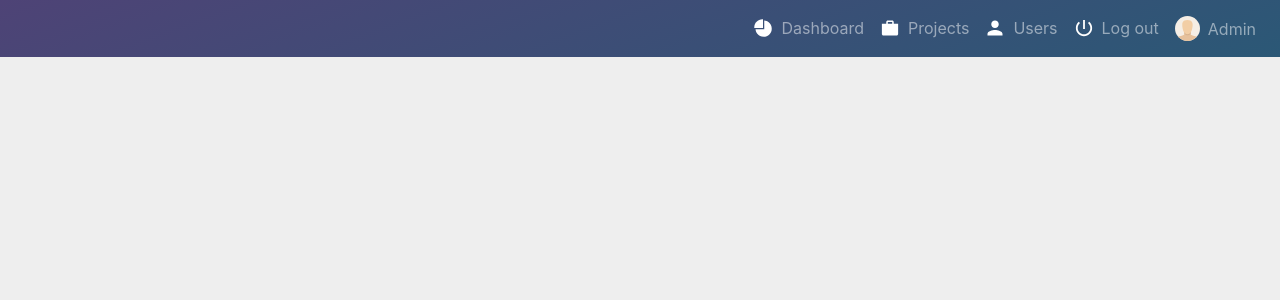
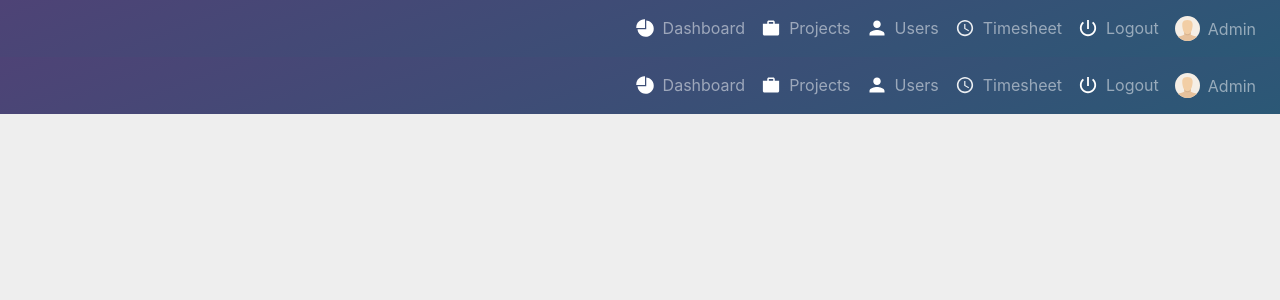
Before and after one commit to clara-kaku/Timesheet, an Angular app: page /navbar in a window 1280 px wide. Before the commit this address led to /. Shown: the top 300 px of the page. Built offline with nearby package versions, Linux system fonts and the light colour scheme.

Commit message:
fixed components

```diff
--- a/src/app/app.component.html
+++ b/src/app/app.component.html
@@ -1,2 +1 @@
-<!-- <app-login></app-login> -->
 <app-navbar></app-navbar>
--- a/src/app/app.module.ts
+++ b/src/app/app.module.ts
@@ -30,6 +30,10 @@ const appRoutes: Routes = [
   {
     path: 'login',
     component: LoginComponent
+  },
+  {
+    path: 'navbar',
+    component: NavbarComponent
   }
 ];
 
--- a/src/app/login/login.component.html
+++ b/src/app/login/login.component.html
@@ -9,12 +9,12 @@
          </div>
 
          <div class="form-label-group pb-3">
-             <input type="email" id="inputEmail" class="form-control form-transparent-input" placeholder="Email address" required autofocus>
+             <input type="email" id="inputEmail" class="form-control form-transparent-input" placeholder="Email address">
              <label for="inputEmail">Email address</label>
          </div>
 
          <div class="form-label-group pb-3">
-             <input type="password" id="inputPassword" class="form-control form-transparent-input" placeholder="Password" required>
+             <input type="password" id="inputPassword" class="form-control form-transparent-input" placeholder="Password">
              <label for="inputPassword">Password</label>
          </div>
 
--- a/src/app/navbar/navbar.component.html
+++ b/src/app/navbar/navbar.component.html
@@ -17,8 +17,12 @@
          <img src="assets/img/users.svg" class="img-space" width="20" height="20">Users</a>
      </li>
      <li class="nav-item">
+       <a class="nav-link icon-option" routerLink="/timesheet" routerLinkActive="active">
+         <img src="assets/img/timesheet.svg" class="img-space" width="20" height="20">Timesheet</a>
+     </li>
+     <li class="nav-item">
        <a class="nav-link icon-option" routerLink="/login" routerLinkActive="active">
-         <img src="assets/img/logout.svg" class="img-space" width="20" height="20">Log out</a>
+         <img src="assets/img/logout.svg" class="img-space" width="20" height="20">Logout</a>
      </li>
      <li class="nav-item">
        <a class="nav-link icon-option">
--- a/src/app/navbar/navbar.component.ts
+++ b/src/app/navbar/navbar.component.ts
@@ -7,8 +7,6 @@ import { Component, OnInit } from '@angular/core';
 })
 export class NavbarComponent implements OnInit {
 
-  title = "Example";
-
   constructor() { }
 
   ngOnInit() {
```
Also changed, not shown: src/assets/img/timesheet.svg (added).
